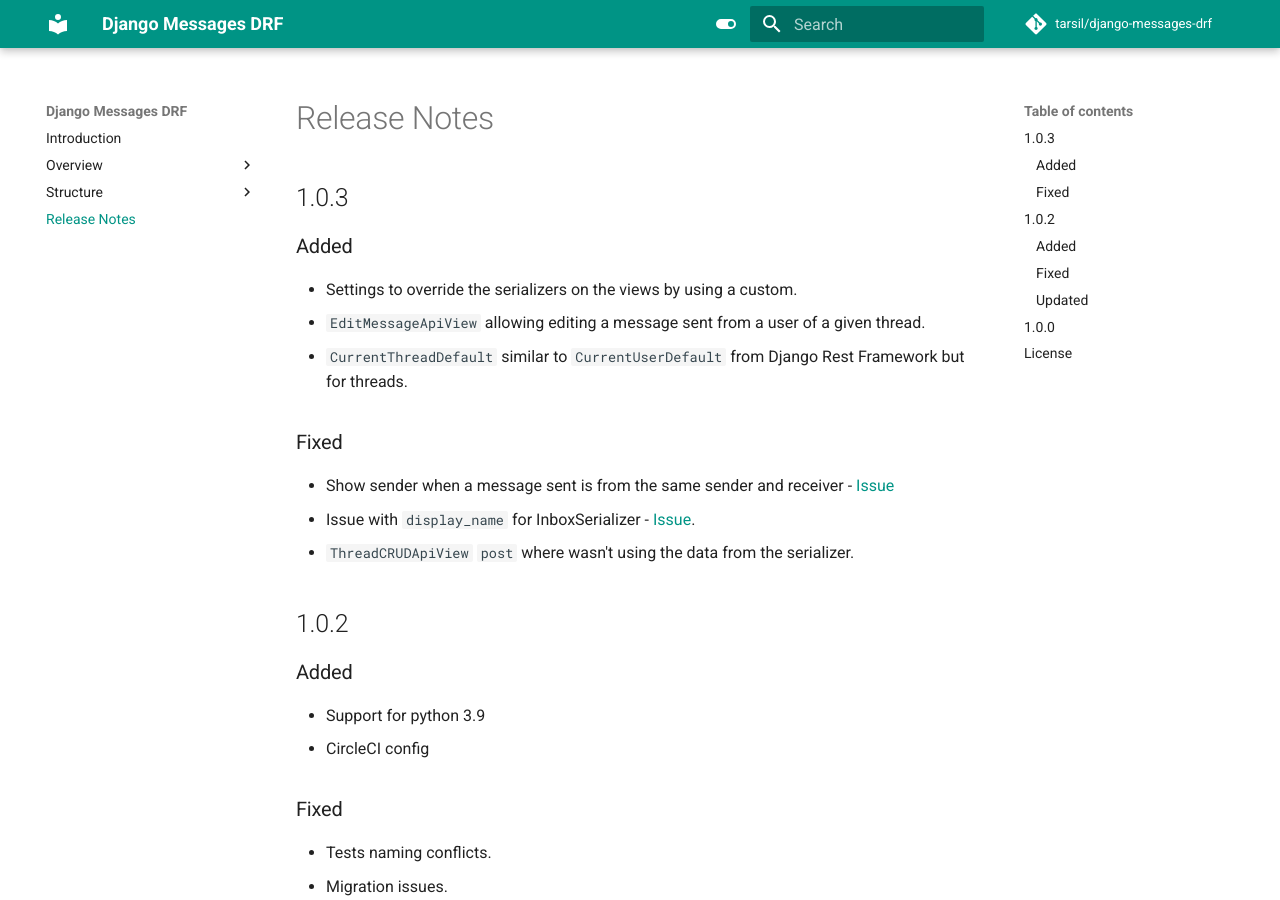
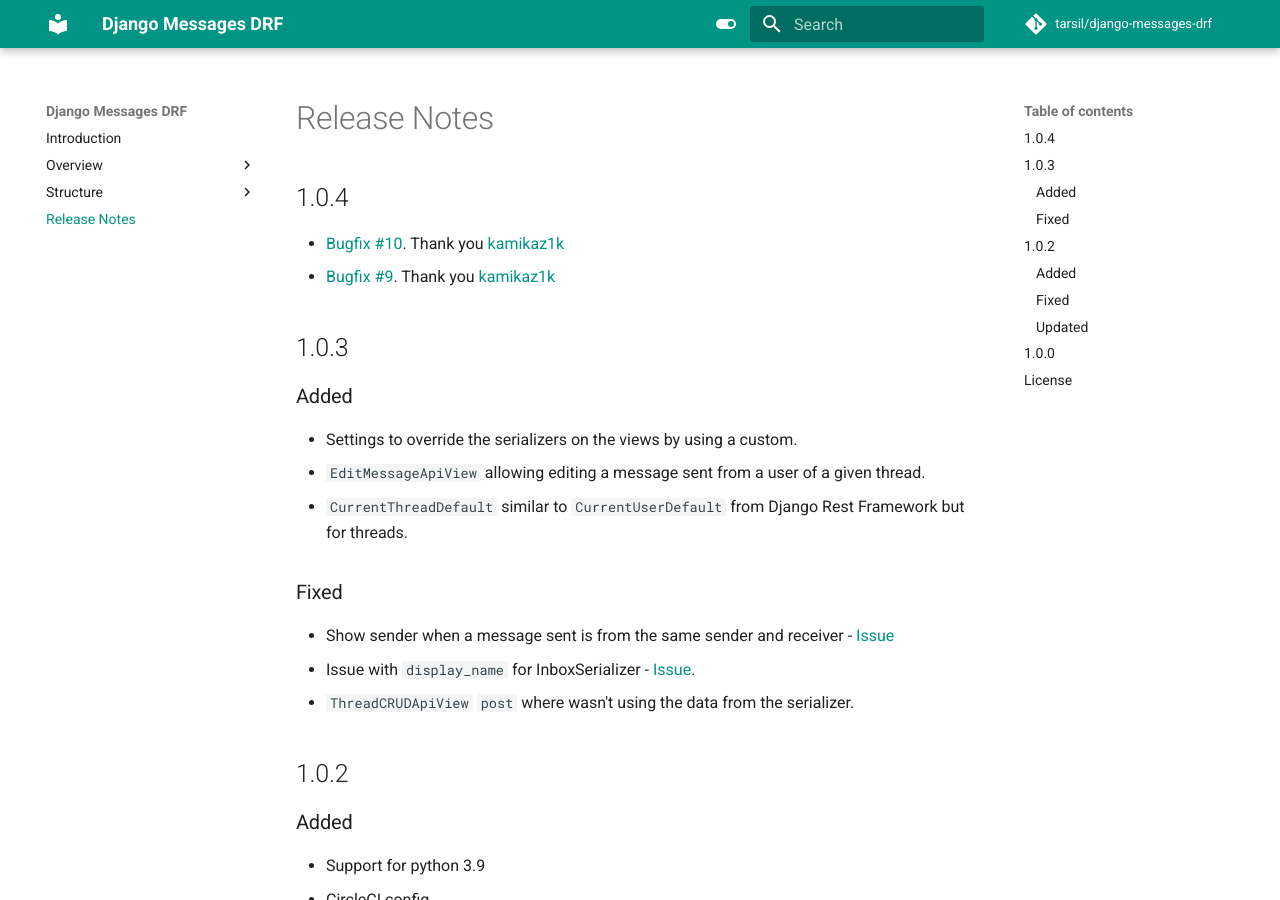
Before and after one commit to tarsil/django-messages-drf, an MkDocs documentation site: the page built from docs/release-notes.md, in a window 1280 px wide and 900 px high. Built offline with MkDocs 1.6.1 and Material for MkDocs 9.7.7, drawn with Linux system fonts in a browser that asks for light colours; comment, search, counter and statistics services are not loaded.

Commit message:
Bug fixing and release of version 1.0.4

```diff
--- a/django_messages_drf/__init__.py
+++ b/django_messages_drf/__init__.py
@@ -2,6 +2,6 @@
 
 __path__ = extend_path(__path__, __name__)\
 
-__version__ = "1.0.3"
+__version__ = "1.0.4"
 __author__ = "Tiago A. Silva"
 __email__ = "tiago.arasilva@gmail.com"
--- a/docs/release-notes.md
+++ b/docs/release-notes.md
@@ -1,4 +1,9 @@
 # Release Notes
+
+## 1.0.4
+
+- [Bugfix #10](https://github.com/tarsil/django-messages-drf/pull/10). Thank you [kamikaz1k](https://github.com/kamikaz1k)
+- [Bugfix #9](https://github.com/tarsil/django-messages-drf/pull/9). Thank you [kamikaz1k](https://github.com/kamikaz1k)
 
 ## 1.0.3
 
```
Also changed, not shown: 1 other file.
